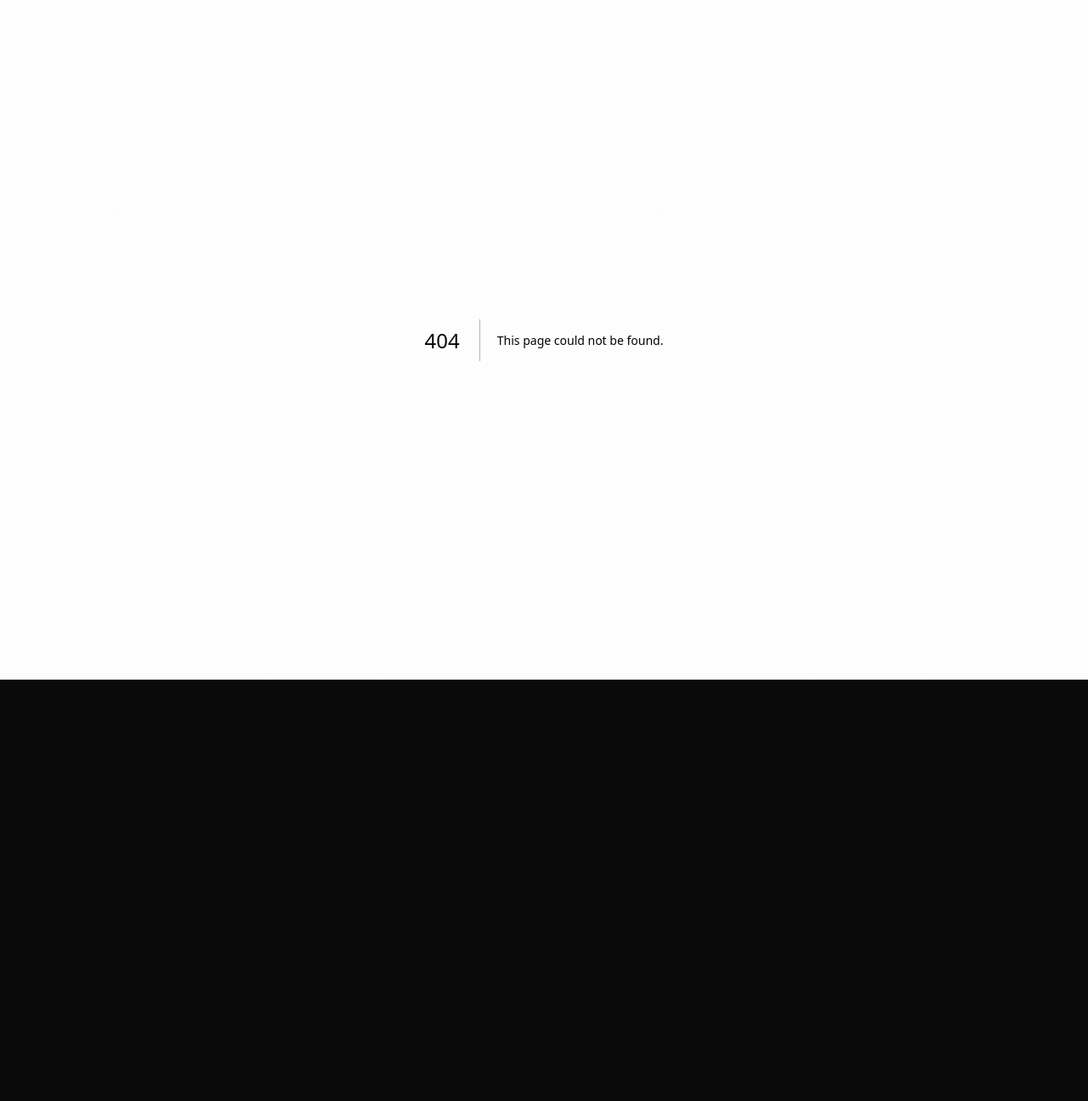
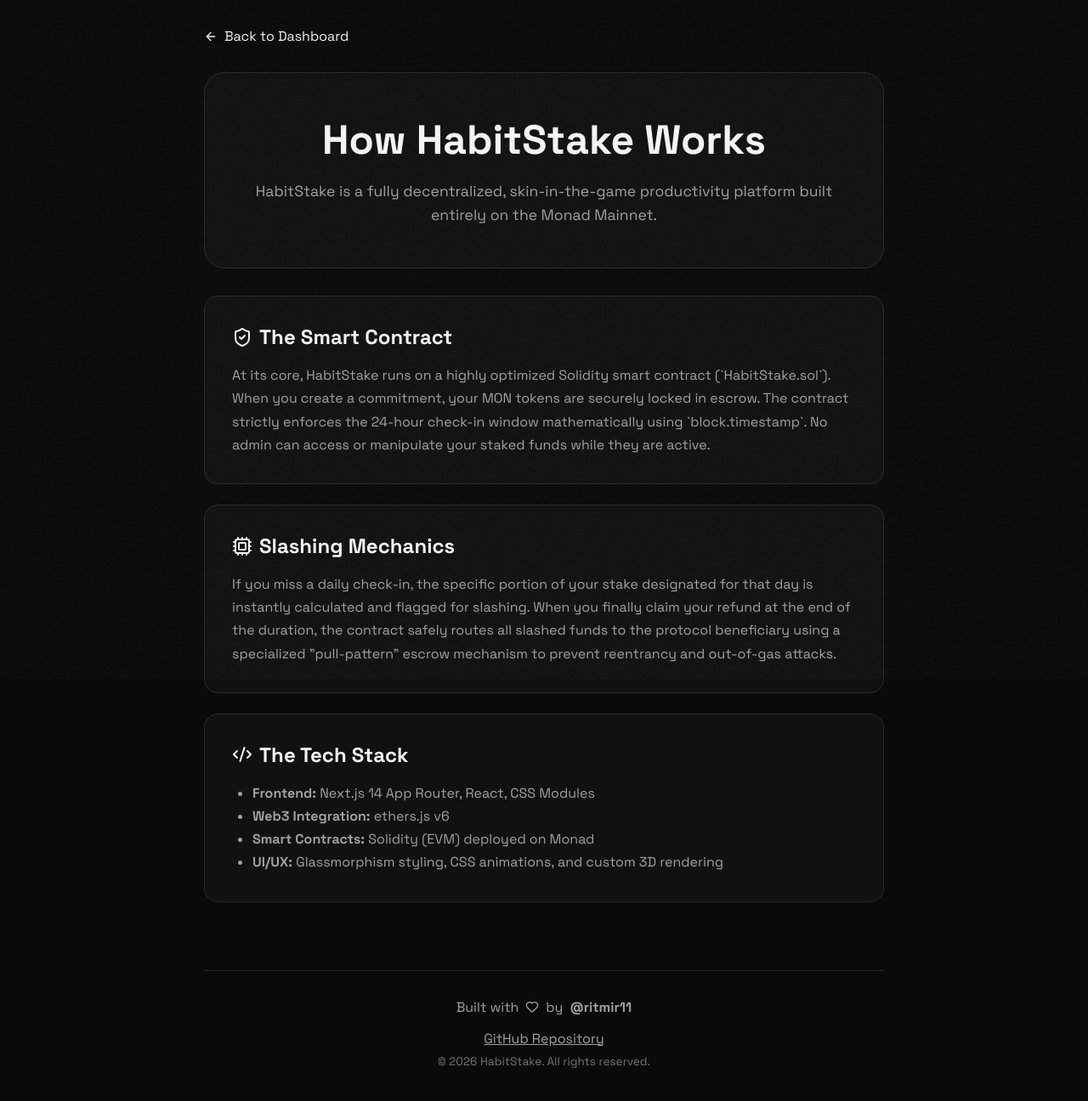
Before and after one commit to Tanizcoldz/habit-stake, a Next.js app: page /about in a window 1280 px wide. Before the commit this address had no page. Shown: the top 1296 px of the page at 85% size. Before the commit the page ends 800 px from the top, so only its background shows below. Built offline with nearby package versions, Linux system fonts and the light colour scheme.

Commit message:
Add About page and fix build component reference

```diff
--- /dev/null
+++ b/src/app/about/page.tsx
@@ -0,0 +1,80 @@
+import React from 'react';
+import Link from 'next/link';
+import { ShieldCheck, Cpu, Code2, Heart, ArrowLeft } from 'lucide-react';
+
+export default function AboutPage() {
+  return (
+    <div style={{ minHeight: "100vh", position: "relative", overflow: "hidden", padding: "2rem", color: "var(--text-primary)" }}>
+
+
+      <main style={{ maxWidth: "800px", margin: "0 auto", position: "relative", zIndex: 10, display: "flex", flexDirection: "column", gap: "2rem" }}>
+
+        {/* Navigation */}
+        <Link href="/" style={{ display: "inline-flex", alignItems: "center", gap: "0.5rem", color: "var(--monad-purple-light)", textDecoration: "none", width: "fit-content" }}>
+          <ArrowLeft size={16} /> Back to Dashboard
+        </Link>
+
+        {/* Header */}
+        <div className="glass" style={{ padding: "3rem", borderRadius: "24px", textAlign: "center" }}>
+          <h1 style={{ fontSize: "3rem", marginBottom: "1rem" }} className="text-gradient">How HabitStake Works</h1>
+          <p style={{ fontSize: "1.1rem", color: "var(--text-secondary)", lineHeight: "1.6" }}>
+            HabitStake is a fully decentralized, skin-in-the-game productivity platform built entirely on the Monad Mainnet.
+          </p>
+        </div>
+
+        {/* Details Sections */}
+        <div style={{ display: "flex", flexDirection: "column", gap: "1.5rem" }}>
+
+          <div className="glass" style={{ padding: "2rem", borderRadius: "16px" }}>
+            <h2 style={{ display: "flex", alignItems: "center", gap: "0.5rem", marginBottom: "1rem", color: "var(--monad-purple-neon)" }}>
+              <ShieldCheck size={24} /> The Smart Contract
+            </h2>
+            <p style={{ color: "var(--text-secondary)", lineHeight: "1.7" }}>
+              At its core, HabitStake runs on a highly optimized Solidity smart contract (`HabitStake.sol`). When you create a commitment, your MON tokens are securely locked in escrow.
+              The contract strictly enforces the 24-hour check-in window mathematically using `block.timestamp`. No admin can access or manipulate your staked funds while they are active.
+            </p>
+          </div>
+
+          <div className="glass" style={{ padding: "2rem", borderRadius: "16px" }}>
+            <h2 style={{ display: "flex", alignItems: "center", gap: "0.5rem", marginBottom: "1rem", color: "var(--monad-purple-neon)" }}>
+              <Cpu size={24} /> Slashing Mechanics
+            </h2>
+            <p style={{ color: "var(--text-secondary)", lineHeight: "1.7" }}>
+              If you miss a daily check-in, the specific portion of your stake designated for that day is instantly calculated and flagged for slashing. When you finally claim your refund at the end of the duration,
+              the contract safely routes all slashed funds to the protocol beneficiary using a specialized "pull-pattern" escrow mechanism to prevent reentrancy and out-of-gas attacks.
+            </p>
+          </div>
+
+          <div className="glass" style={{ padding: "2rem", borderRadius: "16px" }}>
+            <h2 style={{ display: "flex", alignItems: "center", gap: "0.5rem", marginBottom: "1rem", color: "var(--monad-purple-neon)" }}>
+              <Code2 size={24} /> The Tech Stack
+            </h2>
+            <ul style={{ color: "var(--text-secondary)", lineHeight: "1.7", paddingLeft: "1.5rem" }}>
+              <li><strong>Frontend:</strong> Next.js 14 App Router, React, CSS Modules</li>
+              <li><strong>Web3 Integration:</strong> ethers.js v6</li>
+              <li><strong>Smart Contracts:</strong> Solidity (EVM) deployed on Monad</li>
+              <li><strong>UI/UX:</strong> Glassmorphism styling, CSS animations, and custom 3D rendering</li>
+            </ul>
+          </div>
+
+        </div>
+
+        {/* Footer */}
+        <footer style={{ marginTop: "3rem", padding: "2rem", textAlign: "center", borderTop: "1px solid rgba(255,255,255,0.1)", color: "var(--text-secondary)" }}>
+          <p style={{ display: "flex", alignItems: "center", justifyContent: "center", gap: "0.5rem", marginBottom: "1rem" }}>
+            Built with <Heart size={16} style={{ color: "var(--danger)" }} /> by <a href="https://twitter.com/ritmir11" target="_blank" rel="noreferrer" style={{ color: "var(--monad-purple-light)", textDecoration: "none", fontWeight: "bold" }}>@ritmir11</a>
+          </p>
+          <p style={{ marginBottom: "0.5rem" }}>
+            <a href="https://github.com/Tanizcoldz/habit-stake" target="_blank" rel="noreferrer" style={{ color: "var(--text-secondary)", textDecoration: "underline" }}>
+              GitHub Repository
+            </a>
+          </p>
+          <p style={{ fontSize: "0.85rem", opacity: 0.7 }}>
+            &copy; 2026 HabitStake. All rights reserved.
+          </p>
+        </footer>
+
+      </main>
+    </div>
+  );
+}
--- a/src/app/page.tsx
+++ b/src/app/page.tsx
@@ -1,5 +1,5 @@
 "use client";
-
+import Link from "next/link";
 import React, { useState, useEffect, useCallback } from "react";
 import {
   Flame,
@@ -679,6 +679,9 @@
         </div>
 
         <div className={styles.controlsArea}>
+          <Link href="/about" style={{ color: "var(--text-secondary)", textDecoration: "none", fontSize: "0.9rem", fontWeight: 500, marginRight: "1rem" }}>
+            About
+          </Link>
           {walletConnected && (
             <div className={styles.networkIndicator}>
               <span className={`${styles.networkDot} ${isCorrectNetwork ? styles.networkDotConnected : ""}`} />
```
